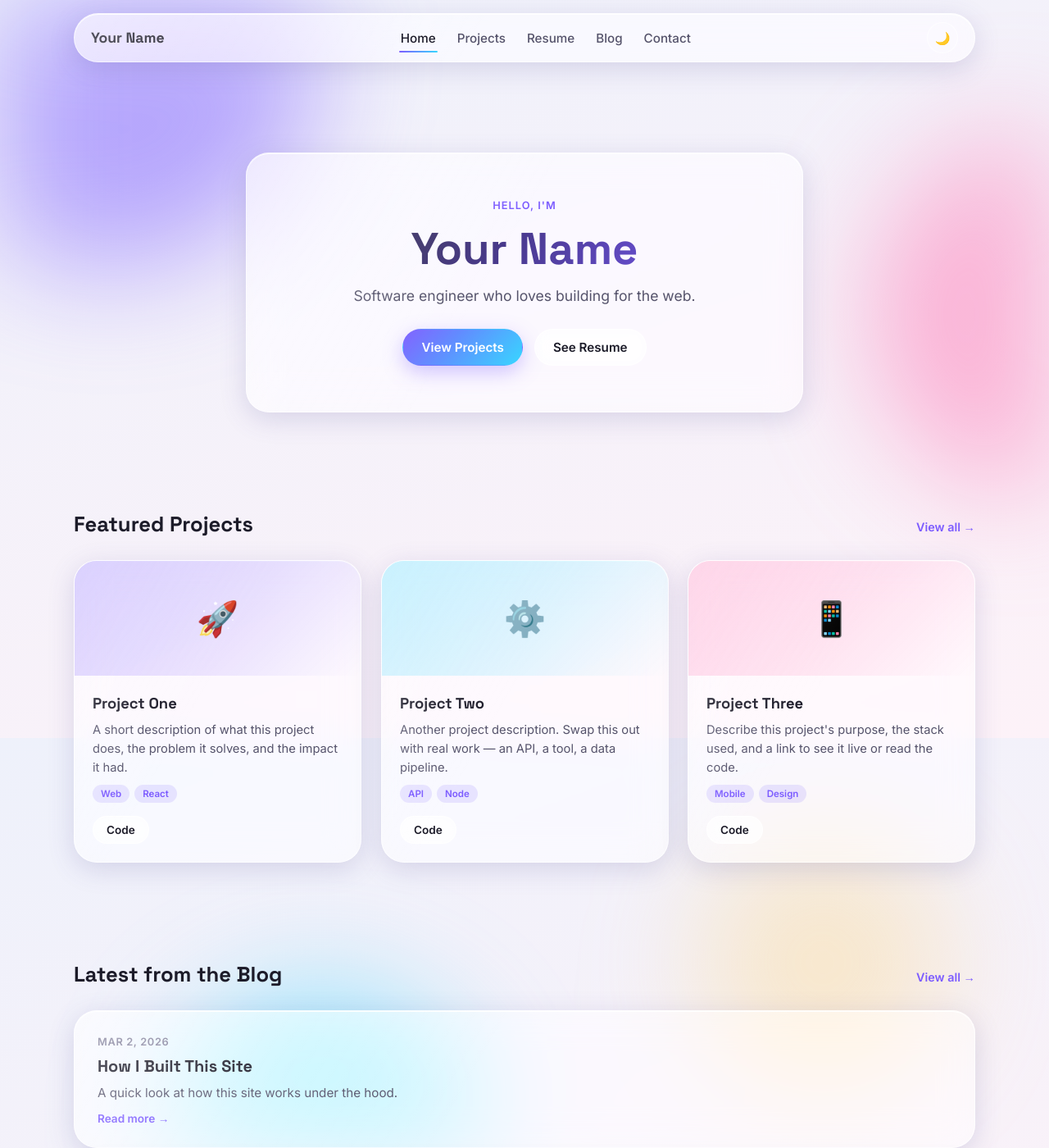
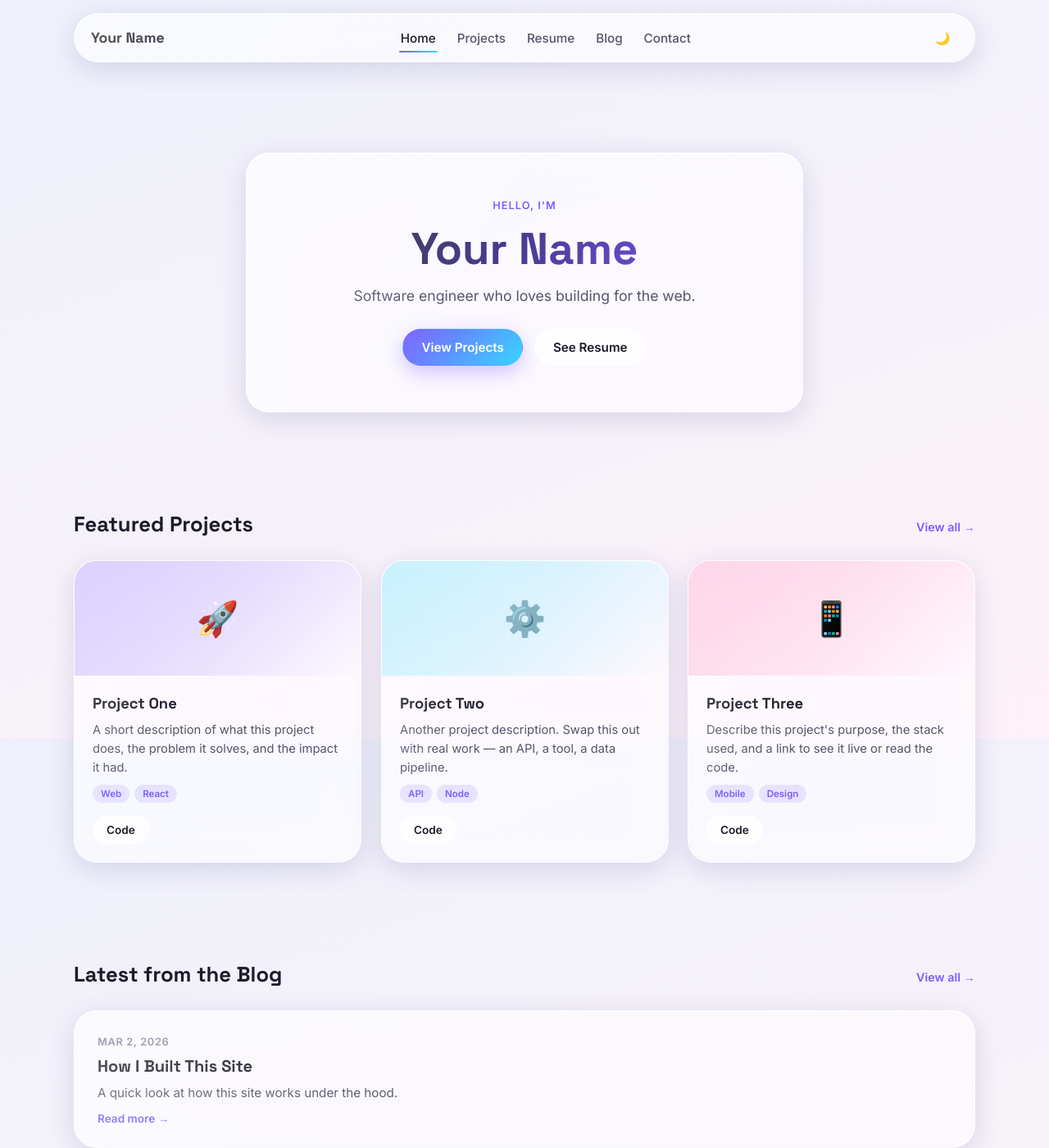
Before and after one commit to Abb001/Abb001.github.io, a Jekyll site: the page built from index.html, in a window 1280 px wide and 1400 px high. Shown: the whole window at 82% size. Built offline with Jekyll 4.4.1, drawn with Linux system fonts in a browser that asks for light colours.

Commit message:
Remove animated gradient blob background
Drop the floating blurred blobs behind the glass panels in favor of a
plain static gradient — simpler, less busy look.
Co-Authored-By: Claude Sonnet 5 <noreply@anthropic.com>
Claude-Session: https://claude.ai/code/session_01MBaypjrPS24qBLk19NPbz1

```diff
--- a/_includes/background.html
+++ /dev/null
@@ -1,6 +0,0 @@
-<div class="bg-blobs" aria-hidden="true">
-  <span class="blob blob-1"></span>
-  <span class="blob blob-2"></span>
-  <span class="blob blob-3"></span>
-  <span class="blob blob-4"></span>
-</div>
--- a/_layouts/default.html
+++ b/_layouts/default.html
@@ -24,7 +24,6 @@
   {% seo %}
 </head>
 <body>
-  {% include background.html %}
   {% include nav.html %}
   <main>
     {{ content }}
--- a/assets/css/style.css
+++ b/assets/css/style.css
@@ -67,33 +67,6 @@ h1, h2, h3 { font-family: var(--font-heading); margin: 0; }
 p { margin: 0; }
 
 .container { max-width: 1100px; margin: 0 auto; padding: 0 20px; }
-
-/* Animated background blobs ---------------------------------------------- */
-.bg-blobs {
-  position: fixed;
-  inset: 0;
-  z-index: -1;
-  overflow: hidden;
-  filter: blur(70px);
-  pointer-events: none;
-}
-.blob {
-  position: absolute;
-  border-radius: 50%;
-  opacity: 0.5;
-  animation: float 22s ease-in-out infinite alternate;
-}
-[data-theme="dark"] .blob { opacity: 0.35; }
-.blob-1 { width: 480px; height: 480px; background: var(--accent-1); top: -10%; left: -10%; animation-duration: 22s; }
-.blob-2 { width: 420px; height: 420px; background: var(--accent-2); top: 15%; right: -15%; animation-duration: 26s; animation-delay: -4s; }
-.blob-3 { width: 380px; height: 380px; background: var(--accent-3); bottom: -15%; left: 15%; animation-duration: 20s; animation-delay: -8s; }
-.blob-4 { width: 300px; height: 300px; background: var(--accent-4); bottom: 5%; right: 10%; animation-duration: 24s; animation-delay: -12s; opacity: 0.3; }
-
-@keyframes float {
-  0%   { transform: translate(0, 0) scale(1); }
-  50%  { transform: translate(30px, -40px) scale(1.08); }
-  100% { transform: translate(-20px, 20px) scale(0.95); }
-}
 
 /* Glass primitive ---------------------------------------------------------- */
 .glass {
```
